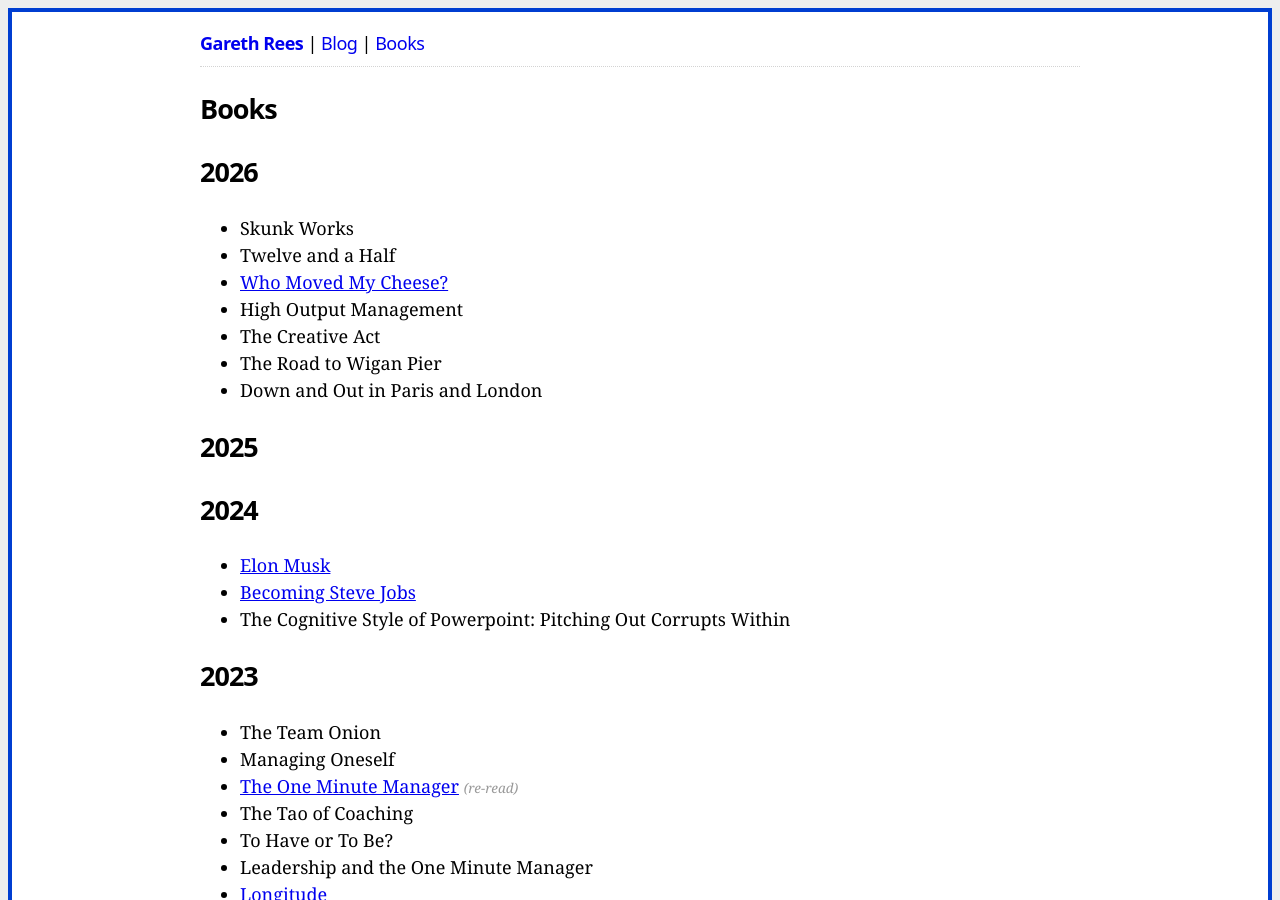
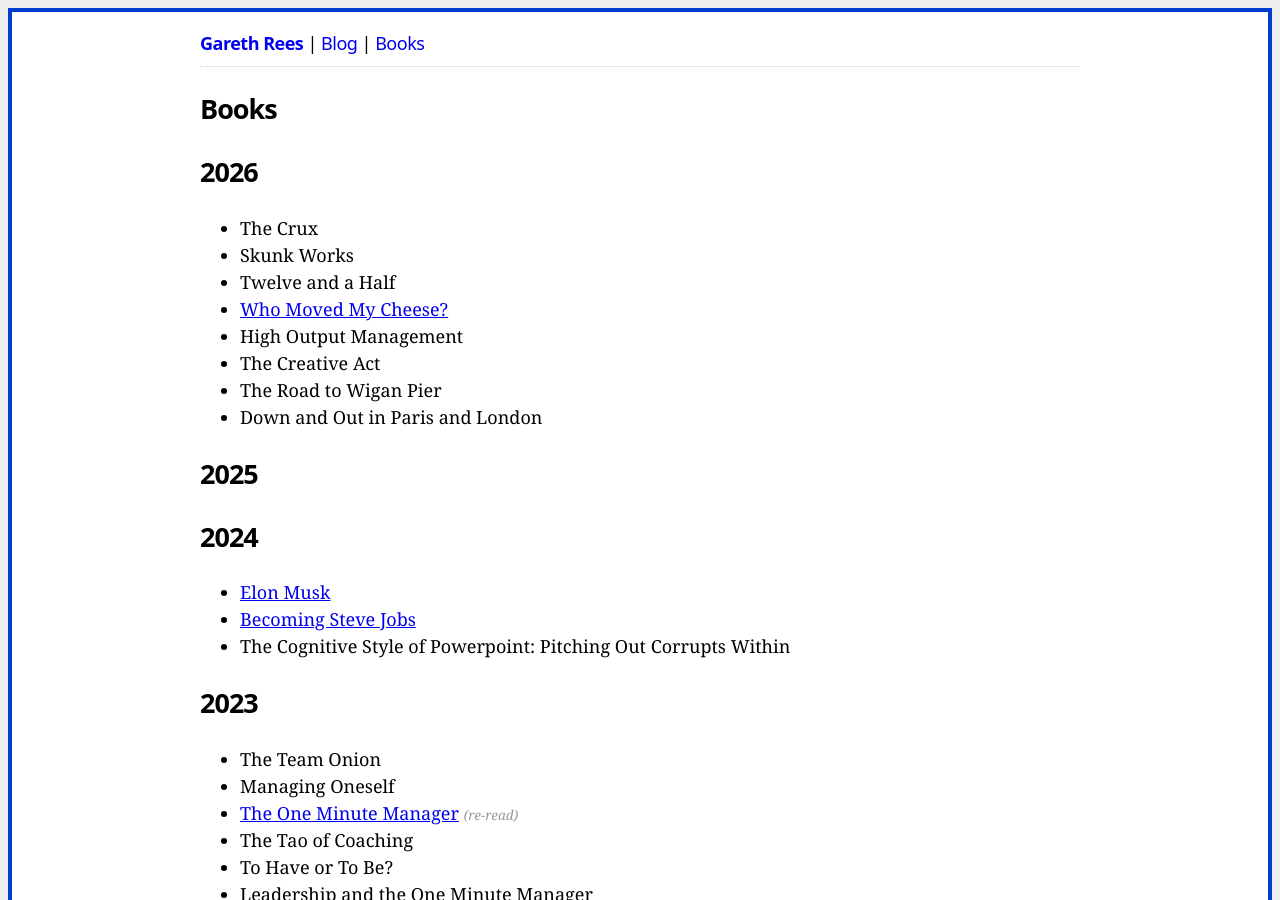
Before and after one commit to garethrees/garethrees.github.com, a Jekyll site: the page built from books.html, in a window 1280 px wide and 900 px high. Built offline with Jekyll 4.4.1, drawn with Linux system fonts in a browser that asks for light colours.

Commit message:
Update books.yml

```diff
--- a/_data/books.yml
+++ b/_data/books.yml
@@ -1,4 +1,5 @@
 2026:
+- title: The Crux
 - title: Skunk Works
 #- title: Eye of the Storm
 #- title: Soldier Five
```
